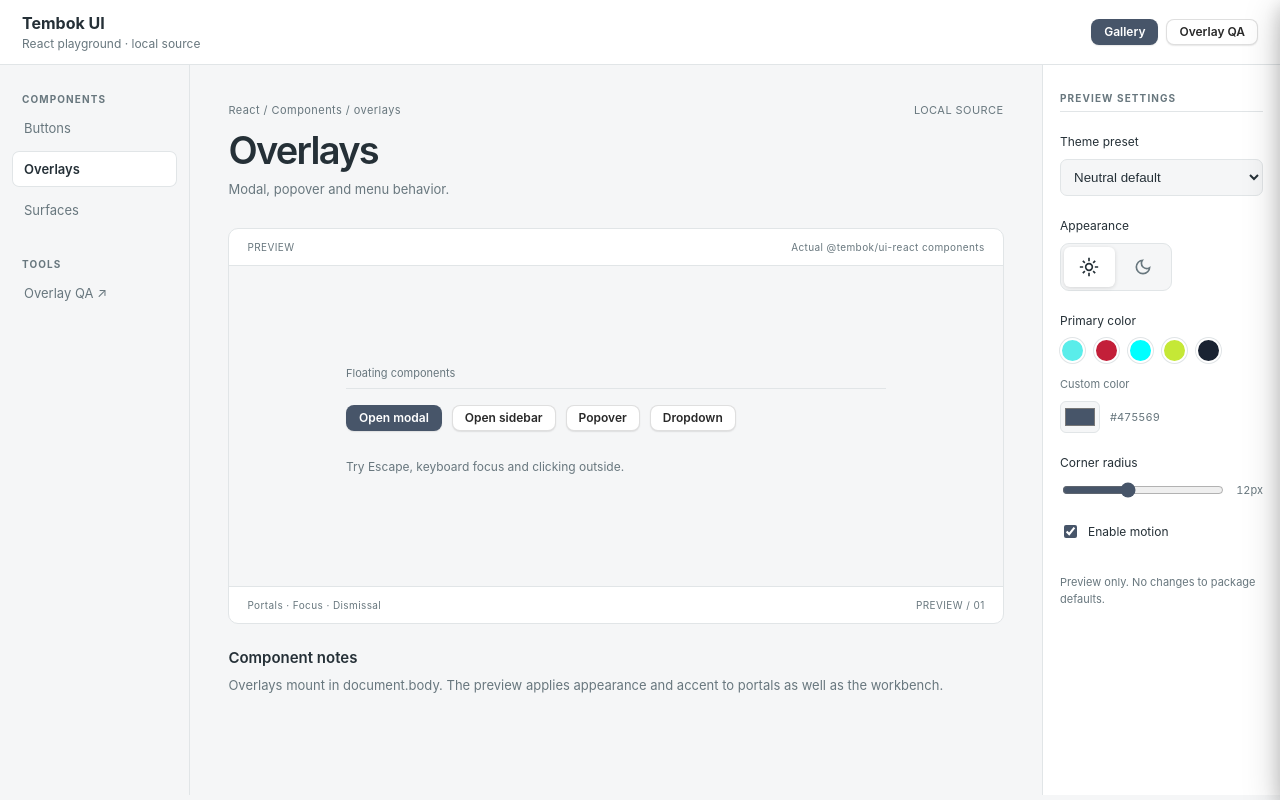
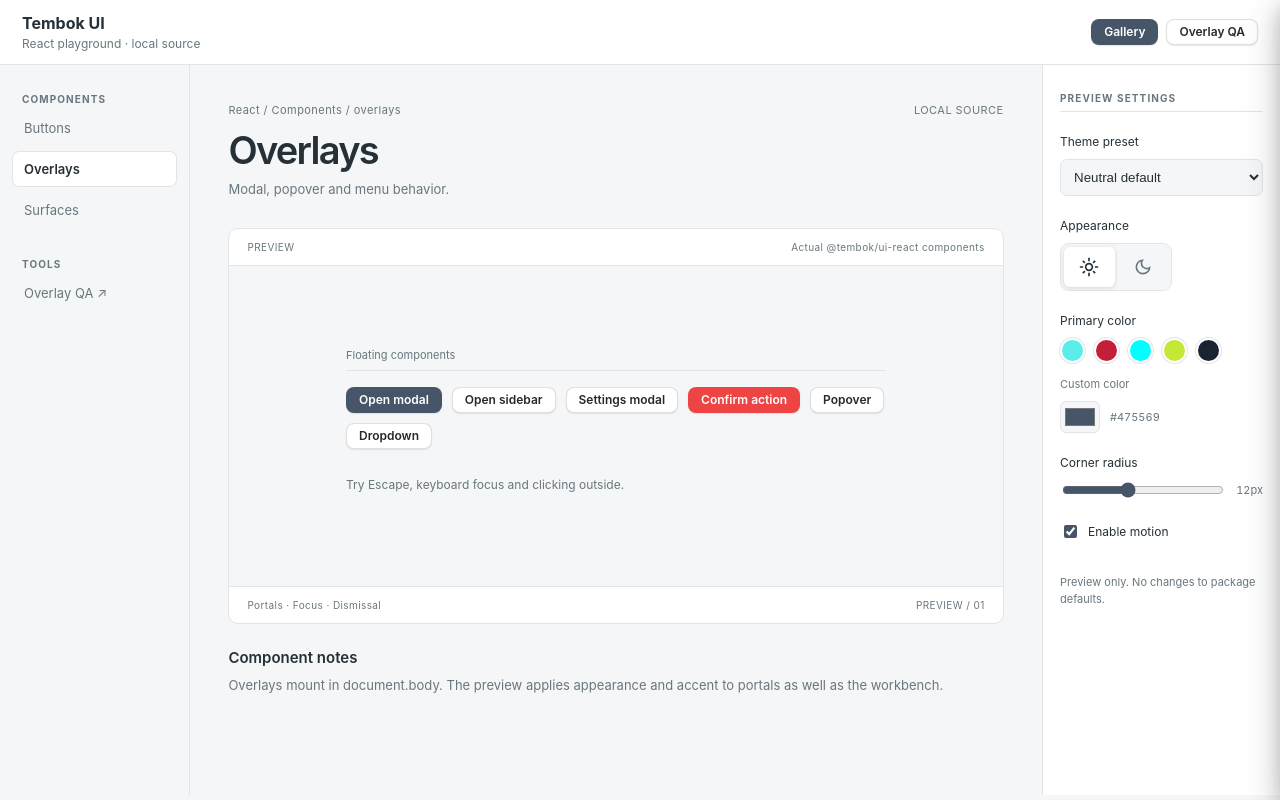
Before and after one commit to tembok-dev/tembok-ui, a React (Vite) app in the folder apps/playground/: page / in a window 1280 px wide. Both pictures are taken after a click on the button "Overlays". Built offline with nearby package versions, Linux system fonts and the light colour scheme.

Commit message:
demo(overlays): prepare wide settings and compact confirmation Modal fixtures

```diff
--- a/apps/playground/src/playground.tsx
+++ b/apps/playground/src/playground.tsx
@@ -28,6 +28,8 @@
 export function Playground() {
   const [page, setPage] = useState<'gallery' | 'qa'>('gallery');
   const [modalOpen, setModalOpen] = useState(false);
+  const [settingsOpen, setSettingsOpen] = useState(false);
+  const [confirmOpen, setConfirmOpen] = useState(false);
   const [showcaseTheme, setShowcaseTheme] = useState<'light' | 'dark'>('light');
   const [themePreset, setThemePreset] = useState<'neutral' | 'tembok' | 'reference'>('neutral');
   const [showcaseRadius, setShowcaseRadius] = useState(12);
@@ -69,7 +71,7 @@
               <div className="workbench-preview-top"><span>PREVIEW</span><span>Actual @tembok/ui-react components</span></div>
               <div className="workbench-stage">
                 {section === 'buttons' && <div className="workbench-examples"><div className="workbench-example-label">Intents</div><div className="playground-actions"><Button intent="primary">Primary</Button><Button intent="secondary">Secondary</Button><Button intent="neutral">Neutral</Button><Button intent="ghost">Ghost</Button><Button intent="danger">Danger</Button><Button disabled>Disabled</Button><IconButton label="Favorite"><span aria-hidden="true">✦</span></IconButton></div><div className="workbench-example-label">Sizes</div><div className="playground-actions"><Button size="sm">Small</Button><Button size="md">Medium</Button><Button size="lg">Large</Button></div><div className="workbench-example-label">Icon buttons · 28px Edit / 32px Duplicate / disabled Delete</div><div className="playground-actions"><IconButton size="xs" intent="neutral" label="Compact edit"><PlaygroundMenuIcon name="edit" /></IconButton><IconButton size="xs" intent="ghost" label="Compact duplicate" style={{ ["--tmbk-icon-button-xs-size" as string]: "32px" }}><PlaygroundMenuIcon name="copy" /></IconButton><IconButton size="xs" intent="neutral" disabled label="Disabled compact delete"><PlaygroundMenuIcon name="delete" /></IconButton></div></div>}
-                {section === 'overlays' && <div className="workbench-examples"><div className="workbench-example-label">Floating components</div><div className="playground-actions"><Button onClick={() => setModalOpen(true)}>Open modal</Button><Button intent="neutral" data-sidebar-open="qa-sidebar">Open sidebar</Button><Popover trigger={<Button intent="neutral">Popover</Button>}><div className="fixture-content"><span>Popover content</span><button type="button">Focusable action</button></div></Popover><Dropdown trigger={<Button intent="neutral">Dropdown</Button>}><MenuItem icon={<PlaygroundMenuIcon name="edit" />} trailing="⌘ E">Edit</MenuItem><MenuItem icon={<PlaygroundMenuIcon name="copy" />}>Duplicate</MenuItem><MenuItem danger icon={<PlaygroundMenuIcon name="delete" />}>Delete</MenuItem></Dropdown></div><p className="workbench-hint">Try Escape, keyboard focus and clicking outside.</p></div>}
+                {section === 'overlays' && <div className="workbench-examples"><div className="workbench-example-label">Floating components</div><div className="playground-actions"><Button onClick={() => setModalOpen(true)}>Open modal</Button><Button intent="neutral" data-sidebar-open="qa-sidebar">Open sidebar</Button><Button intent="neutral" onClick={() => setSettingsOpen(true)}>Settings modal</Button><Button intent="danger" onClick={() => setConfirmOpen(true)}>Confirm action</Button><Popover trigger={<Button intent="neutral">Popover</Button>}><div className="fixture-content"><span>Popover content</span><button type="button">Focusable action</button></div></Popover><Dropdown trigger={<Button intent="neutral">Dropdown</Button>}><MenuItem icon={<PlaygroundMenuIcon name="edit" />} trailing="⌘ E">Edit</MenuItem><MenuItem icon={<PlaygroundMenuIcon name="copy" />}>Duplicate</MenuItem><MenuItem danger icon={<PlaygroundMenuIcon name="delete" />}>Delete</MenuItem></Dropdown></div><p className="workbench-hint">Try Escape, keyboard focus and clicking outside.</p></div>}
                 {section === 'surfaces' && <div className="workbench-surface-example"><div className="workbench-surface-card"><small>STATUS</small><strong>Ready for review</strong><span>Semantic surface and elevation tokens.</span><Button size="sm">Review</Button></div></div>}
               </div>
               <div className="workbench-preview-bottom"><span>{section === 'buttons' ? 'Hover · Focus · Disabled' : section === 'overlays' ? 'Portals · Focus · Dismissal' : 'Colors · Radius · Elevation'}</span><span>PREVIEW / 01</span></div>
@@ -189,6 +191,20 @@
           </Popover>
         </div>
       </SideBar>
+      <Modal open={settingsOpen} onOpenChange={setSettingsOpen} size="xl"
+        header={<h2>Settings</h2>}
+        footer={<Button onClick={() => setSettingsOpen(false)}>Done</Button>}>
+        <div className="fixture-tall" style={{ minWidth: 0 }}>
+          <p>A wider workspace modal with independently scrolling body and persistent footer.</p>
+          <label>Workspace name <input aria-label="Workspace name" defaultValue="Sample workspace" /></label>
+          {Array.from({ length: 25 }, (_, i) => <p key={i}>Setting section {i + 1}</p>)}
+        </div>
+      </Modal>
+      <Modal open={confirmOpen} onOpenChange={setConfirmOpen} size="sm"
+        header={<h2>Delete draft?</h2>}
+        footer={<><Button intent="neutral" onClick={() => setConfirmOpen(false)}>Cancel</Button><Button intent="danger" onClick={() => setConfirmOpen(false)}>Confirm delete</Button></>}>
+        <p>This is a visual Modal fixture, not yet an AlertDialog API. Confirm focus and dismissal.</p>
+      </Modal>
       <Modal open={modalOpen} onOpenChange={setModalOpen}
         header={<h2>QA modal</h2>}
         footer={emptyModal ? undefined : <Button onClick={() => setModalOpen(false)}>Close modal</Button>}>
```
